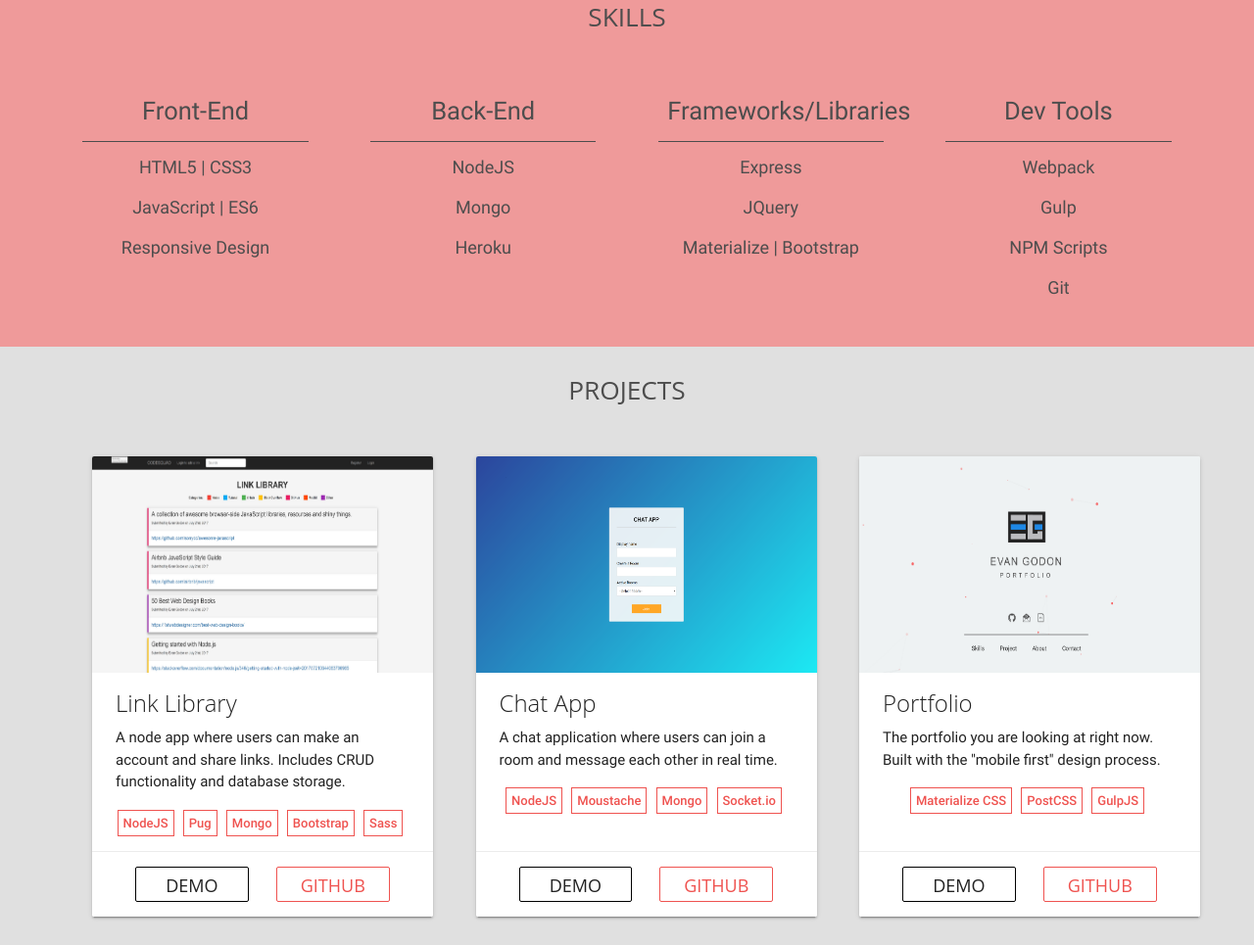
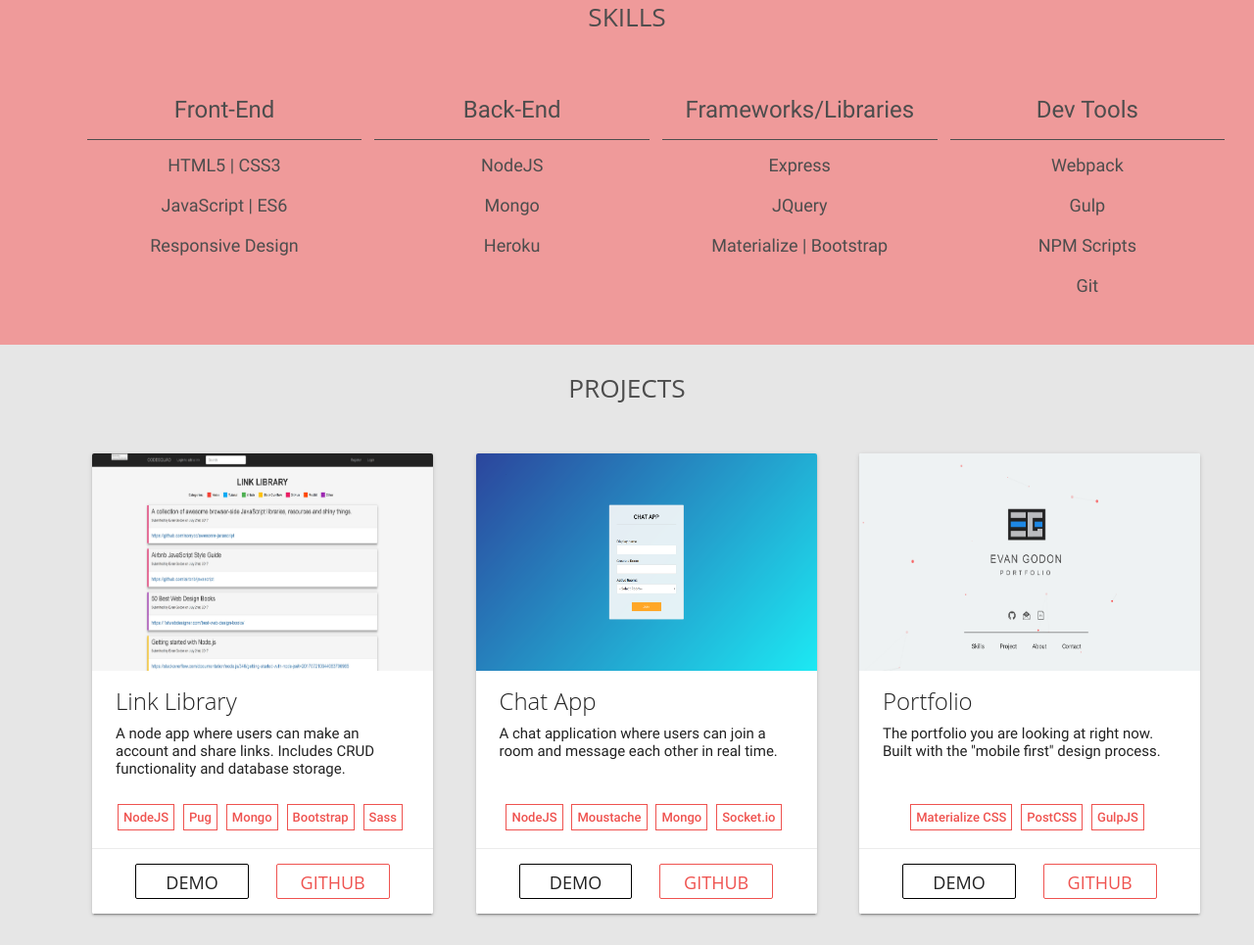
Before and after one commit to egodon/Portfolio, a website built with webpack: page app/index.html in a window 1280 px wide. Shown: the part 827-1792 px from the top of the page at 98% size. Built offline with nearby package versions, Linux system fonts and the light colour scheme.

Commit message:
Finish responsive text

```diff
--- a/TODO.txt
+++ b/TODO.txt
@@ -1,5 +1,3 @@
-
--Stick ul build items to bottom
 
 -fix font sizes
 
--- a/app/assets/styles/base/_global.css
+++ b/app/assets/styles/base/_global.css
@@ -2,7 +2,6 @@ body {
     margin: 0;
     padding: 0;
     font-family: 'Open Sans', sans-serif;
-    font-size: 16px;
 
   ::selection { background: $accentColour; }
 
@@ -22,12 +21,6 @@ li {
     list-style: none;
 }
 
-button {
-    padding: 10px 25px;
-    background: transparent;
-    cursor: pointer;
-    border: none;
-}
 
 a {
   cursor: pointer;
@@ -47,7 +40,7 @@ p, button, li, h4 {
   }
 }
 
-/*For each section title*/
+/*Section title*/
 .section-title {
   margin: 3rem 0;
   font-size: 3rem;
--- a/app/assets/styles/base/variables.css
+++ b/app/assets/styles/base/variables.css
@@ -2,7 +2,7 @@
 /*Colours*/
 $almostWhite: #ffffff;
 $veryLightGray: #eef2f3;
-$lightGray: #E0E0E0;
+$lightGray: #E6E6E6;
 $darkGray: #4d4d4d;
 $accentColour: #ef5350;
 $lightRed: #ef9a9a;
--- a/app/assets/styles/modules/_nav-bar.css
+++ b/app/assets/styles/modules/_nav-bar.css
@@ -1,7 +1,10 @@
 
 .nav-bar-container{
+  margin: 0 auto;
   position: absolute;
   bottom: 5%;
+
+
   .icons-container{
     margin-bottom: 1.5rem;
 
@@ -15,6 +18,11 @@
         @mixin atSmall {
           transform: scale(2);
           margin: 3rem;
+        }
+
+        @mixin atMedium{
+          transform: scale(1.5);
+          margin: 2rem;
         }
 
         @mixin atLarge{
@@ -40,7 +48,7 @@
     ul{
       li{
         display: inline-block;
-        font-size: 4rem;
+        font-size: 2.2rem;
         color: black;
         margin: 2rem 2rem;
         cursor: pointer;
@@ -49,9 +57,10 @@
           font-size: 2rem;
         }
 
-        @mixin atMedium{
+        @mixin atLarge{
           font-size: 1.5rem;
         }
+
 
       }
 
--- a/app/assets/styles/modules/_section-about.css
+++ b/app/assets/styles/modules/_section-about.css
@@ -24,11 +24,18 @@
     letter-spacing: 1px;
     line-height: 3rem;
 
+    @mixin atSmall{
+      font-size: 1.6rem;
+    }
 
-    @mixin atSmall {
-      font-size: fontSizeLarge;
-      line-height: 1.5rem;
-      font-size: 1.125rem;
+    @mixin atMedium{
+      font-size: 1.4rem;
+      line-height: 1.8rem;
+    }
+
+    @mixin atLarge{
+      font-size: 1rem;
+      line-height: 1.2rem;
     }
   }
 
--- a/app/assets/styles/modules/_section-banner.css
+++ b/app/assets/styles/modules/_section-banner.css
@@ -6,7 +6,7 @@
   position: relative;
 
 
-  @mixin atLarge, @media(max-height: 500px){
+  @mixin atLarge{
     height: 100vh;
   }
 
@@ -50,11 +50,15 @@
 
     h1 {
       color: $darkGray;
-      font-size: 4.8rem;
+      font-size: 3rem;
       z-index: 7;
 
+      @mixin atSmall{
+        font-size: 3rem;
+      }
+
       @mixin atMedium{
-        font-size: 3rem;
+        font-size: 2.6rem;
       }
 
       @mixin atLarge {
@@ -63,30 +67,23 @@
       }
     }
 
-    h2 {
+    p {
       color: $darkGray;
-      font-size: 2.6rem;
-      font-weight: 100;
+      font-size: 2.4rem;
+      font-weight: 300;
       margin-top: 1rem;
       z-index: 7;
 
-      @mixin atMedium{
-        font-size: 1.8rem;
+      @mixin atSmall{
+        font-size: 2.2rem;
       }
 
       @mixin atLarge {
         font-size: 1.5rem;
-        font-weight: 200;
         letter-spacing: 2px;
         color: $ darkGray;
         letter-spacing: 10px;
       }
     }
   }
-
-  p {
-    font-size: 2.4rem;
-    color: $almostWhite;
-    width: 650px;
-  }
 }
--- a/app/assets/styles/modules/_section-projects.css
+++ b/app/assets/styles/modules/_section-projects.css
@@ -1,11 +1,13 @@
 .section-projects {
   background: $lightGray;
+
 
 
   &--content{
     padding: 1rem 0;
     max-width: 1600px;
     width: 90%;
+
     @mixin atXLarge{
       padding: 3rem 7rem;
     }
@@ -19,47 +21,74 @@
       margin: 2.5rem 2rem;
       min-height: 470px;
       min-width: 348px;
+      display: flex;
+      flex-direction: column;
+      justify-content: space-between;
+
+      @mixin atMedium{
+      }
+
+      @mixin atLarge{
+        height: 470px;
+      }
+
 
       img{
         width: 100%;
 
+        @mixin atMedium{
+        }
+
         @mixin atLarge{
-          min-width: 221.69px;
           height: 221.69px;
 
         }
       }
 
-
-
       .card-title {
         color: $almostBlack;
-        font-size: 3rem;
+        font-size: 2rem;
 
         @mixin atSmall{
+          font-size: 1.9rem;
+        }
+
+        @mixin atMedium{
+          font-size: 1.8rem;
+        }
+
+        @mixin atLarge{
           font-size: 1.6rem;
         }
       }
 
       .card-content {
-        position: relative;
-        min-height: 275px;
         padding-top: 1rem;
+        padding-bottom: 1rem;
         display: flex;
         flex-direction: column;
+        justify-content: space-between;
+        flex:1;
 
         @mixin atLarge{
           min-height: 0;
         }
         p {
           font-size: 2rem;
+          flex: 1;
 
           @mixin atSmall{
-            font-size: 1.5rem;
+            font-size: 1.6rem;
+          }
+
+          @mixin atMedium{
+            font-size: 1.4rem;
+            line-height: 1.8rem;
           }
 
           @mixin atLarge{
             font-size: 1rem;
+            line-height: 1.2rem;
           }
         }
       }
@@ -78,8 +107,6 @@
       }
 
       .card-action {
-        position: absolute;
-        bottom: 0;
         width: 100%;
         padding: 0.5rem 0;
         display: flex;
@@ -87,11 +114,9 @@
       }
 
       .card-buttons{
+        align-self: flex-end;
         margin: 0.5rem 0;
       }
-
-
-
     }
   }
 }
--- a/app/assets/styles/modules/_section-skills.css
+++ b/app/assets/styles/modules/_section-skills.css
@@ -15,13 +15,22 @@
     ul {
       margin-top: 3rem;
       text-align: center;
+      min-width: 330px;
     }
 
     li:first-child{
-      font-size: 2.5rem;
+      font-size: 3rem;
 
       @mixin atSmall{
-        font-size: 1.7rem;
+        font-size: 2rem;
+      }
+
+      @mixin atMedium{
+        font-size: 2rem;
+      }
+
+      @mixin atLarge{
+        font-size: 1.6rem;
       }
 
     }
@@ -32,6 +41,10 @@
       margin: 10px 20px;
 
       @mixin atSmall{
+        font-size: 1.6rem;
+      }
+
+      @mixin atMedium{
         font-size: 1.6rem;
       }
 
--- a/app/index.html
+++ b/app/index.html
@@ -19,7 +19,7 @@
         <div class="header-container container center-align">
             <img class="logo" src="assets/images/logo_no_name.svg" alt="">
             <h1>EVAN GODON</h1>
-            <h2>PORTFOLIO</h2>
+            <p>PORTFOLIO</p>
         </div>
 
 
@@ -146,7 +146,7 @@
     <div class="section-skills--content container">
         <h3 class="section-title">SKILLS</h3>
         <div class="row">
-            <div class="skills-front-end col s6 m6 l3">
+            <div class="skills-front-end col s12 m6 l3">
                 <ul>
                     <li>Front-End</li>
                     <div class="skills-divider"></div>
@@ -155,7 +155,7 @@
                     <li>Responsive Design</li>
                 </ul>
             </div>
-            <div class="skills-back-end col s6 m6 l3">
+            <div class="skills-back-end col s12 m6 l3">
                 <ul class="skills-back-end">
                     <li>Back-End</li>
                     <div class="skills-divider"></div>
@@ -164,7 +164,7 @@
                     <li>Heroku</li>
                 </ul>
             </div>
-            <div class="skills-frameworks col s6 m6 l3">
+            <div class="skills-frameworks col s12 m6 l3">
                 <ul>
                     <li>Frameworks/Libraries</li>
                     <div class="skills-divider"></div>
@@ -173,7 +173,7 @@
                     <li>Materialize | Bootstrap</li>
                 </ul>
             </div>
-            <div class="skills-dev-tools col s6 m6 l3">
+            <div class="skills-dev-tools col s12 m6 l3">
                 <ul>
                     <li>Dev Tools</li>
                     <div class="skills-divider"></div>
@@ -196,7 +196,6 @@
                 <div class="card">
                     <div class="card-image">
                         <img src="assets/images/project1.jpg">
-
                     </div>
                     <div class="card-content">
                         <span class="card-title">Link Library</span>
@@ -227,7 +226,7 @@
                     </div>
                     <div class="card-content">
                         <span class="card-title">Chat App</span>
-                        <p>A chat application where users can join a room and message each other in real time.</p>
+                        <p>A chat application where users can join a room and message each other in real time.</br></p>
                         <ul class="built-with-list center-align">
                             <li class="chip">NodeJS</li>
                             <li class="chip">Moustache</li>
--- a/app/temp/styles/styles.css
+++ b/app/temp/styles/styles.css
@@ -5,7 +5,6 @@ body {
     margin: 0;
     padding: 0;
     font-family: 'Open Sans', sans-serif;
-    font-size: 16px;
 
 }
 body ::-moz-selection {
@@ -28,12 +27,6 @@ ul {
 li {
     list-style: none;
 }
-button {
-    padding: 10px 25px;
-    background: transparent;
-    cursor: pointer;
-    border: none;
-}
 a {
   cursor: pointer;
   text-decoration: none;
@@ -51,7 +44,7 @@ p, button, li, h4 {
     }
 
 }
-/*For each section title*/
+/*Section title*/
 .section-title {
   margin: 3rem 0;
   font-size: 3rem;
@@ -106,8 +99,8 @@ p, button, li, h4 {
 }
 .card-buttons .btn-demo{
     border: 1px solid #000 ;
-    background: #222222;
-    color: #ffffff !important;
+    color: #222222 !important;
+    background: #fff;
 
 }
 @media (min-width: 1010px) {
@@ -127,8 +120,8 @@ p, button, li, h4 {
     border: 1px solid #ef5350;
     margin-right: 0 !important;
     padding: 0 1.6rem;
-    color: #ffffff !important;
-    background: #ef5350;
+    background: #ffffff;
+    color: #ef5350 !important;
 
 }
 @media (min-width: 1010px) {
@@ -333,6 +326,7 @@ p, button, li, h4 {
 
 }
 .nav-bar-container{
+  margin: 0 auto;
   position: absolute;
   bottom: 5%;
 }
@@ -359,6 +353,15 @@ p, button, li, h4 {
         -webkit-transform: scale(2);
                 transform: scale(2);
         margin: 3rem;
+
+    }
+
+}
+@media (min-width: 768px) {
+    .nav-bar-container .icons-container .icons .icon {
+        -webkit-transform: scale(1.5);
+                transform: scale(1.5);
+        margin: 2rem;
 
     }
 
@@ -392,7 +395,7 @@ p, button, li, h4 {
 }
 .nav-bar-container .nav-bar ul li{
     display: inline-block;
-    font-size: 4rem;
+    font-size: 2.2rem;
     color: black;
     margin: 2rem 2rem;
     cursor: pointer;
@@ -405,7 +408,7 @@ p, button, li, h4 {
     }
 
 }
-@media (min-width: 768px) {
+@media (min-width: 1010px) {
     .nav-bar-container .nav-bar ul li {
         font-size: 1.5rem;
 
@@ -516,13 +519,20 @@ p, button, li, h4 {
 }
 .section-banner .header-container h1 {
     color: #4d4d4d;
-    font-size: 4.8rem;
+    font-size: 3rem;
     z-index: 7;
+
+}
+@media (min-width: 530px) {
+    .section-banner .header-container h1 {
+        font-size: 3rem;
+
+    }
 
 }
 @media (min-width: 768px) {
     .section-banner .header-container h1 {
-        font-size: 3rem;
+        font-size: 2.6rem;
 
     }
 
@@ -535,36 +545,29 @@ p, button, li, h4 {
     }
 
 }
-.section-banner .header-container h2 {
+.section-banner .header-container p {
     color: #4d4d4d;
-    font-size: 2.6rem;
-    font-weight: 100;
+    font-size: 2.4rem;
+    font-weight: 300;
     margin-top: 1rem;
     z-index: 7;
 
 }
-@media (min-width: 768px) {
-    .section-banner .header-container h2 {
-        font-size: 1.8rem;
+@media (min-width: 530px) {
+    .section-banner .header-container p {
+        font-size: 2.2rem;
 
     }
 
 }
 @media (min-width: 1010px) {
-    .section-banner .header-container h2 {
+    .section-banner .header-container p {
         font-size: 1.5rem;
-        font-weight: 200;
         letter-spacing: 2px;
         color: $ darkGray;
         letter-spacing: 10px;
 
     }
-
-}
-.section-banner p {
-    font-size: 2.4rem;
-    color: #ffffff;
-    width: 650px;
 
 }
 .section-skills {
@@ -588,15 +591,30 @@ p, button, li, h4 {
 .section-skills--content ul {
     margin-top: 3rem;
     text-align: center;
+    min-width: 330px;
 
 }
 .section-skills--content li:first-child{
-    font-size: 2.5rem;
+    font-size: 3rem;
 
 }
 @media (min-width: 530px) {
     .section-skills--content li:first-child {
-        font-size: 1.7rem;
+        font-size: 2rem;
+
+    }
+
+}
+@media (min-width: 768px) {
+    .section-skills--content li:first-child {
+        font-size: 2rem;
+
+    }
+
+}
+@media (min-width: 1010px) {
+    .section-skills--content li:first-child {
+        font-size: 1.6rem;
 
     }
 
@@ -608,6 +626,13 @@ p, button, li, h4 {
 
 }
 @media (min-width: 530px) {
+    .section-skills--content li {
+        font-size: 1.6rem;
+
+    }
+
+}
+@media (min-width: 768px) {
     .section-skills--content li {
         font-size: 1.6rem;
 
@@ -635,7 +660,7 @@ p, button, li, h4 {
 
 }
 .section-projects {
-  background: #E0E0E0;
+  background: #E6E6E6;
 }
 .section-projects--content{
     padding: 1rem 0;
@@ -658,15 +683,33 @@ p, button, li, h4 {
     margin: 2.5rem 2rem;
     min-height: 470px;
     min-width: 348px;
+    display: -webkit-box;
+    display: -ms-flexbox;
+    display: flex;
+    -webkit-box-orient: vertical;
+    -webkit-box-direction: normal;
+        -ms-flex-direction: column;
+            flex-direction: column;
+    -webkit-box-pack: justify;
+        -ms-flex-pack: justify;
+            justify-content: space-between;
+
+}
+@media (min-width: 768px) {}
+@media (min-width: 1010px) {
+    .section-projects--content .card {
+        height: 470px;
+
+    }
 
 }
 .section-projects--content .card img{
     width: 100%;
 
 }
+@media (min-width: 768px) {}
 @media (min-width: 1010px) {
     .section-projects--content .card img {
-        min-width: 221.69px;
         height: 221.69px;
 
     }
@@ -674,10 +717,24 @@ p, button, li, h4 {
 }
 .section-projects--content .card .card-title {
     color: #222222;
-    font-size: 3rem;
+    font-size: 2rem;
 
 }
 @media (min-width: 530px) {
+    .section-projects--content .card .card-title {
+        font-size: 1.9rem;
+
+    }
+
+}
+@media (min-width: 768px) {
+    .section-projects--content .card .card-title {
+        font-size: 1.8rem;
+
+    }
+
+}
+@media (min-width: 1010px) {
     .section-projects--content .card .card-title {
         font-size: 1.6rem;
 
@@ -685,9 +742,8 @@ p, button, li, h4 {
 
 }
 .section-projects--content .card .card-content {
-    position: relative;
-    min-height: 275px;
     padding-top: 1rem;
+    padding-bottom: 1rem;
     display: -webkit-box;
     display: -ms-flexbox;
     display: flex;
@@ -695,6 +751,12 @@ p, button, li, h4 {
     -webkit-box-direction: normal;
         -ms-flex-direction: column;
             flex-direction: column;
+    -webkit-box-pack: justify;
+        -ms-flex-pack: justify;
+            justify-content: space-between;
+    -webkit-box-flex:1;
+        -ms-flex:1;
+            flex:1;
 
 }
 @media (min-width: 1010px) {
@@ -706,11 +768,22 @@ p, button, li, h4 {
 }
 .section-projects--content .card .card-content p {
     font-size: 2rem;
+    -webkit-box-flex: 1;
+        -ms-flex: 1;
+            flex: 1;
 
 }
 @media (min-width: 530px) {
     .section-projects--content .card .card-content p {
-        font-size: 1.5rem;
+        font-size: 1.6rem;
+
+    }
+
+}
+@media (min-width: 768px) {
+    .section-projects--content .card .card-content p {
+        font-size: 1.4rem;
+        line-height: 1.8rem;
 
     }
 
@@ -718,6 +791,7 @@ p, button, li, h4 {
 @media (min-width: 1010px) {
     .section-projects--content .card .card-content p {
         font-size: 1rem;
+        line-height: 1.2rem;
 
     }
 
@@ -736,8 +810,6 @@ p, button, li, h4 {
 
 }
 .section-projects--content .card .card-action {
-    position: absolute;
-    bottom: 0;
     width: 100%;
     padding: 0.5rem 0;
     display: -webkit-box;
@@ -749,6 +821,8 @@ p, button, li, h4 {
 
 }
 .section-projects--content .card .card-buttons{
+    -ms-flex-item-align: end;
+        align-self: flex-end;
     margin: 0.5rem 0;
 
 }
@@ -801,9 +875,23 @@ p, button, li, h4 {
 }
 @media (min-width: 530px) {
     .section-about p {
-        font-size: fontSizeLarge;
-        line-height: 1.5rem;
-        font-size: 1.125rem;
+        font-size: 1.6rem;
+
+    }
+
+}
+@media (min-width: 768px) {
+    .section-about p {
+        font-size: 1.4rem;
+        line-height: 1.8rem;
+
+    }
+
+}
+@media (min-width: 1010px) {
+    .section-about p {
+        font-size: 1rem;
+        line-height: 1.2rem;
 
     }
 
```
Also changed, not shown: app/assets/styles/modules/_buttons.css (+4 -4 lines), docs/index.html (+19 -23 lines), 2 other files.
